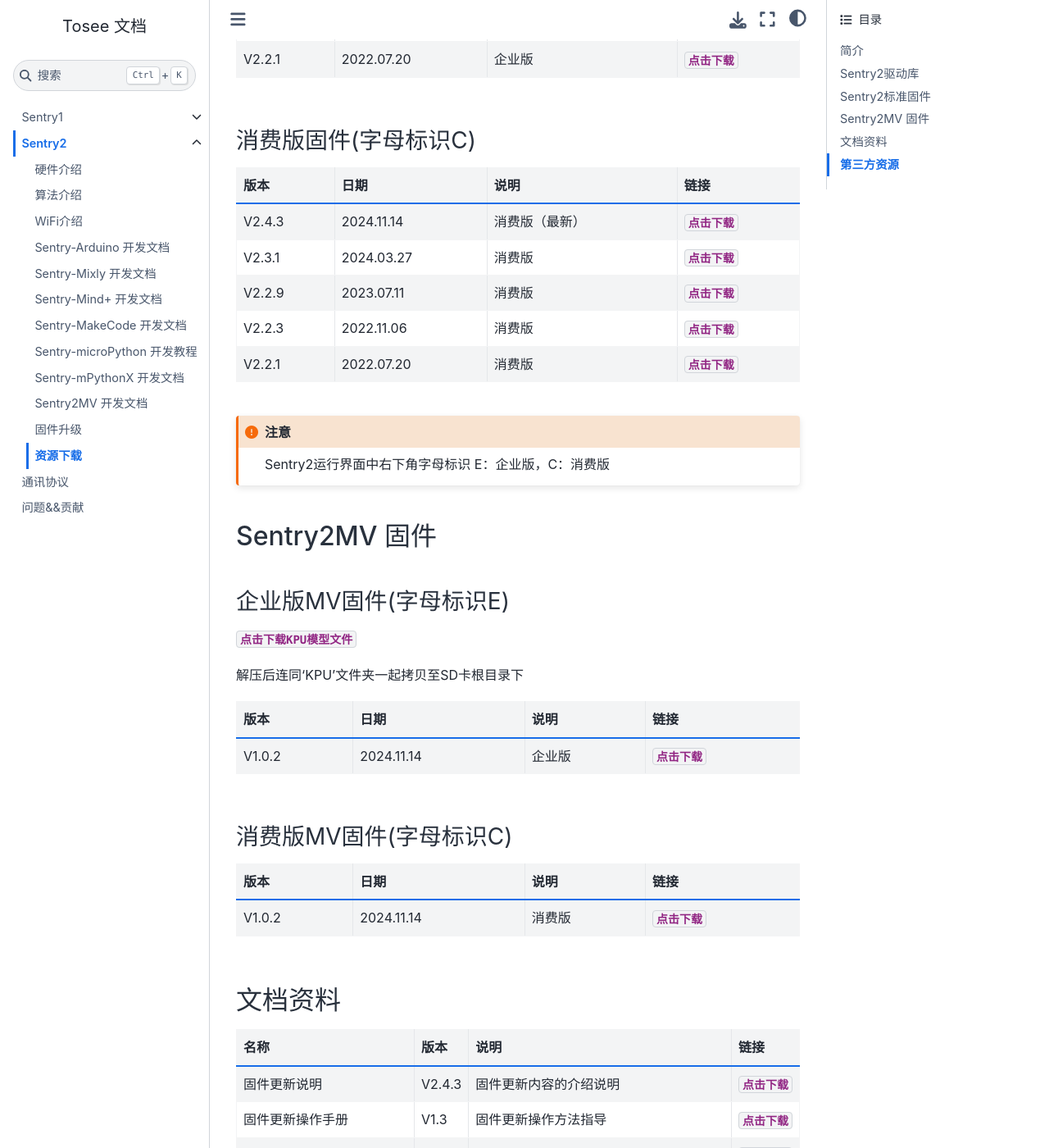
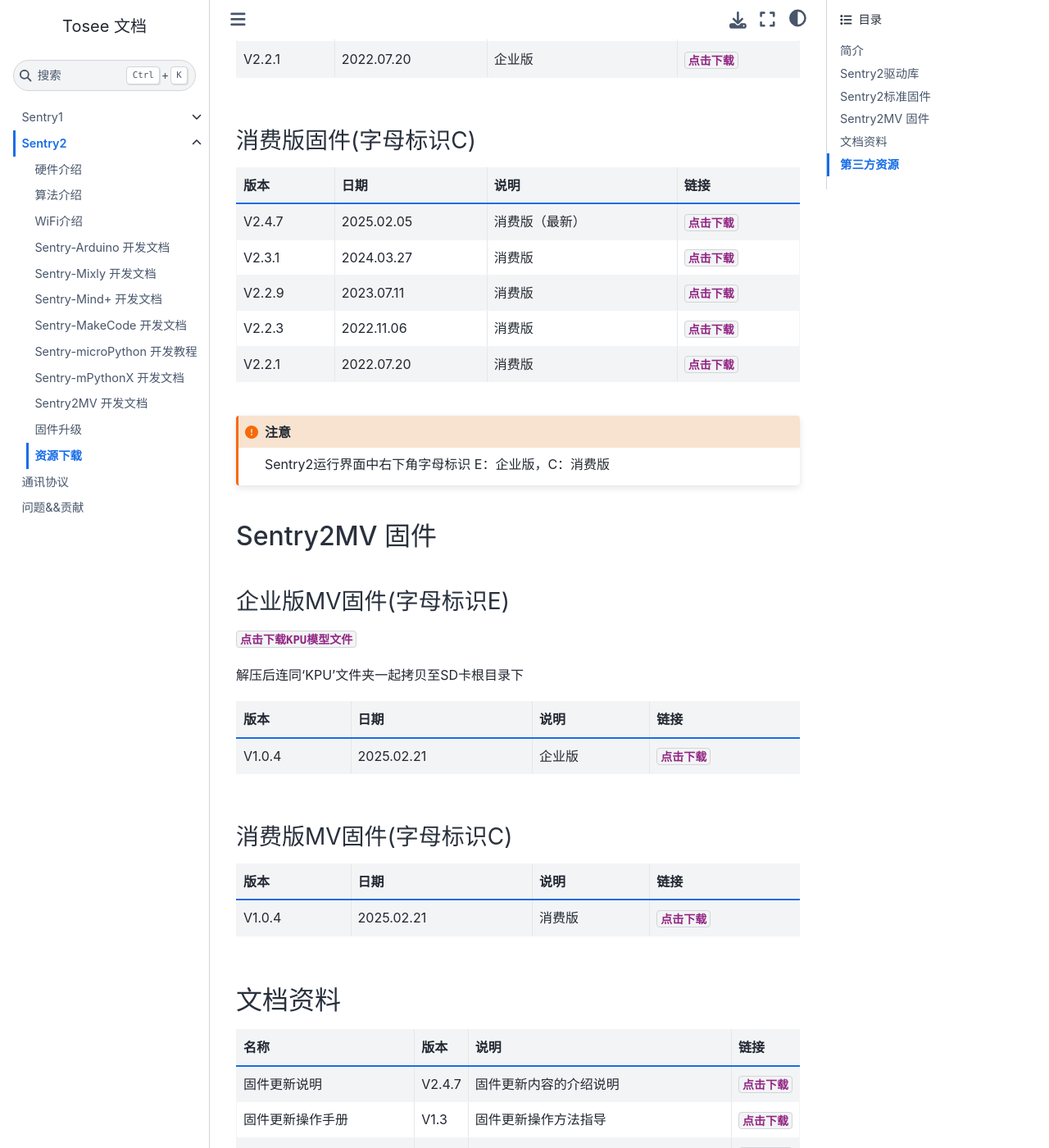
Before and after one commit to AITosee/Tosee-Docs, a Sphinx documentation site: the page built from docs/Sentry2/Download/index.rst, in a window 1280 px wide and 1400 px high, scrolled down 1125 px. Shown: the whole window at 82% size. Built offline with Sphinx 7.4.7 and the Sphinx Book theme 1.1.4, drawn with Linux system fonts in a browser that asks for light colours; some of the changed text lies outside the part shown.

Commit message:
update firmwares

```diff
--- a/docs/Sentry2/Download/index.rst
+++ b/docs/Sentry2/Download/index.rst
@@ -38,7 +38,7 @@
 ================    ================    ================    ================
 版本                 日期                 说明                链接
 ================    ================    ================    ================
-V2.4.3               2024.11.14          企业版（最新）         :download:`点击下载 <../Download/firmware/enterprise/vs_main_sentry_k210_v2_4_3_20241114_enterprise_e.kfpkg>`
+V2.4.7               2025.02.05          企业版（最新）         :download:`点击下载 <../Download/firmware/enterprise/vs_main_sentry_k210_v2_4_7_20250205_enterprise_e.kfpkg>`
 V2.3.1               2024.03.27          企业版               :download:`点击下载 <../Download/firmware/enterprise/vs_main_sentry_k210_v2_3_1_20240327_enterprise_e.kfpkg>`
 V2.2.9               2023.07.11          企业版               :download:`点击下载 <../Download/firmware/enterprise/vs_main_sentry_k210_v2_2_9_20230711_enterprise_e.kfpkg>`
 V2.2.3               2022.11.06          企业版               :download:`点击下载 <../Download/firmware/enterprise/vs_main_sentry_k210_v2_2_3_20221106_e.kfpkg>`
@@ -51,7 +51,7 @@
 ================    ================    ================    ================
 版本                 日期                 说明                链接
 ================    ================    ================    ================
-V2.4.3               2024.11.14          消费版（最新）         :download:`点击下载 <../Download/firmware/consumer/vs_main_sentry_k210_v2_4_3_20241114_consumer_e.kfpkg>`
+V2.4.7               2025.02.05          消费版（最新）         :download:`点击下载 <../Download/firmware/consumer/vs_main_sentry_k210_v2_4_7_20250205_consumer_e.kfpkg>`
 V2.3.1               2024.03.27          消费版               :download:`点击下载 <../Download/firmware/consumer/vs_main_sentry_k210_v2_3_1_20240327_consumer_e.kfpkg>`
 V2.2.9               2023.07.11          消费版               :download:`点击下载 <../Download/firmware/consumer/vs_main_sentry_k210_v2_2_9_20230711_consumer_e.kfpkg>`
 V2.2.3               2022.11.06          消费版               :download:`点击下载 <../Download/firmware/consumer/vs_main_sentry_k210_v2_2_3_20221106_consumer_e.kfpkg>`
@@ -77,7 +77,7 @@
 ================    ================    ================    ================
 版本                 日期                 说明                链接
 ================    ================    ================    ================
-V1.0.2               2024.11.14          企业版               :download:`点击下载 <../Download/firmware/enterprise/vs_sentry2mv_k210_v1_0_2_20241114_enterprise_e.kfpkg>`
+V1.0.4               2025.02.21          企业版               :download:`点击下载 <../Download/firmware/enterprise/vs_sentry2mv_k210_v1_0_4_20250221_enterprise_e.kfpkg>`
 ================    ================    ================    ================
 
 消费版MV固件(字母标识C)
@@ -86,7 +86,7 @@
 ================    ================    ================    ================
 版本                 日期                 说明                链接
 ================    ================    ================    ================
-V1.0.2               2024.11.14          消费版               :download:`点击下载 <../Download/firmware/consumer/vs_sentry2mv_k210_v1_0_2_20241114_consumer_e.kfpkg>`
+V1.0.4               2025.02.21          消费版               :download:`点击下载 <../Download/firmware/consumer/vs_sentry2mv_k210_v1_0_4_20250221_consumer_e.kfpkg>`
 ================    ================    ================    ================
 
 
@@ -98,7 +98,7 @@
 ========================================    ================    ================================================================    ================================
 名称                                         版本                 说明                                                                 链接
 ========================================    ================    ================================================================    ================================
-固件更新说明                                   V2.4.3              固件更新内容的介绍说明                                                 :download:`点击下载 <../Download/docs/Sentry2更新说明_v2.4.3_2024.11.14.pdf>`
+固件更新说明                                   V2.4.7              固件更新内容的介绍说明                                                 :download:`点击下载 <../Download/docs/Sentry2更新说明_v2.4.7_2025.02.05.pdf>`
 固件更新操作手册                                V1.3                固件更新操作方法指导                                                   :download:`点击下载 <../Download/docs/固件更新操作手册V1.3.pdf>`
 WiFi固件开发环境搭建与烧录指导手册                V1.0                板载ESP8285 WiFi芯片Arduino开发环境搭建与固件烧录指导                    :download:`点击下载 <../Download/docs/Sentry2 WiFi固件开发环境搭建与烧录指导手册_V1.0.pdf>`
 SentryMV使用手册                               V1.1                SentryMV固件的使用手册                                               :download:`点击下载 <../Download/docs/SentryMV使用手册_v1.1.pdf>`
```
Also changed, not shown: docs/Sentry2/Upgrade/index.rst (+11 -0 lines), 5 other files.
